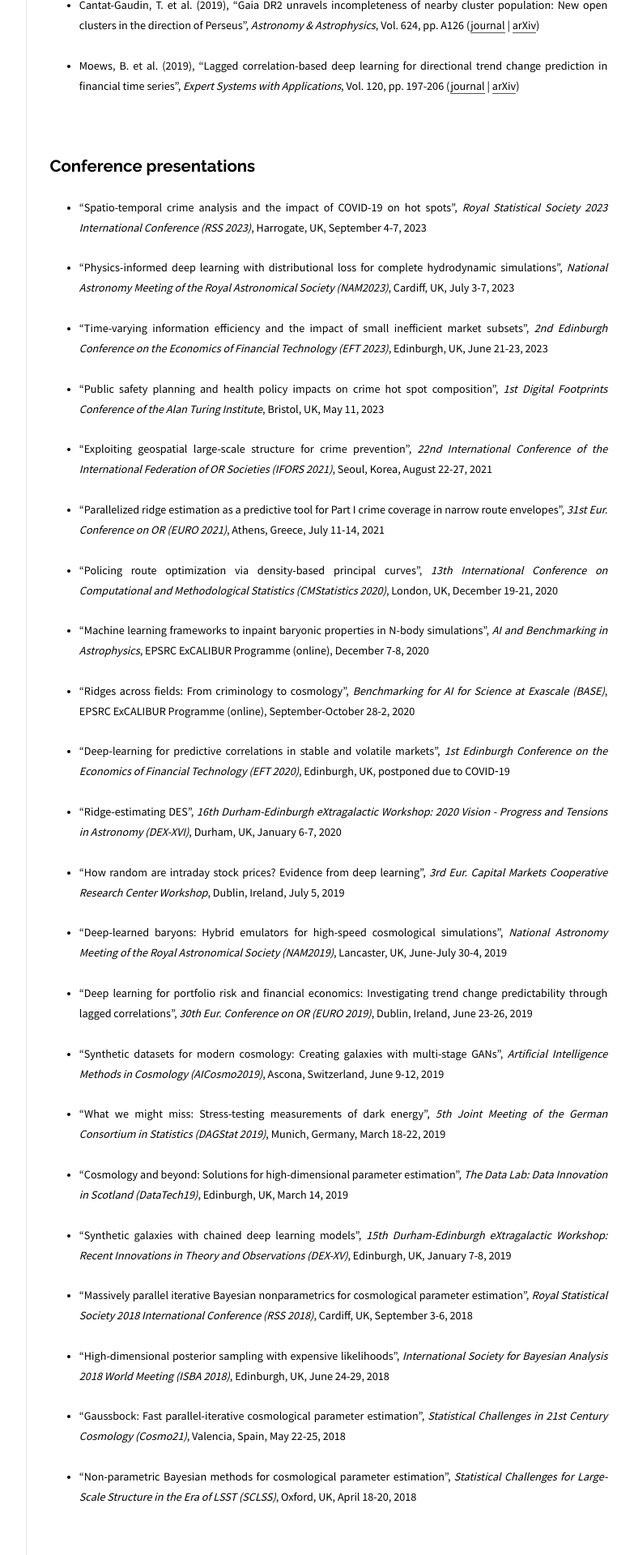
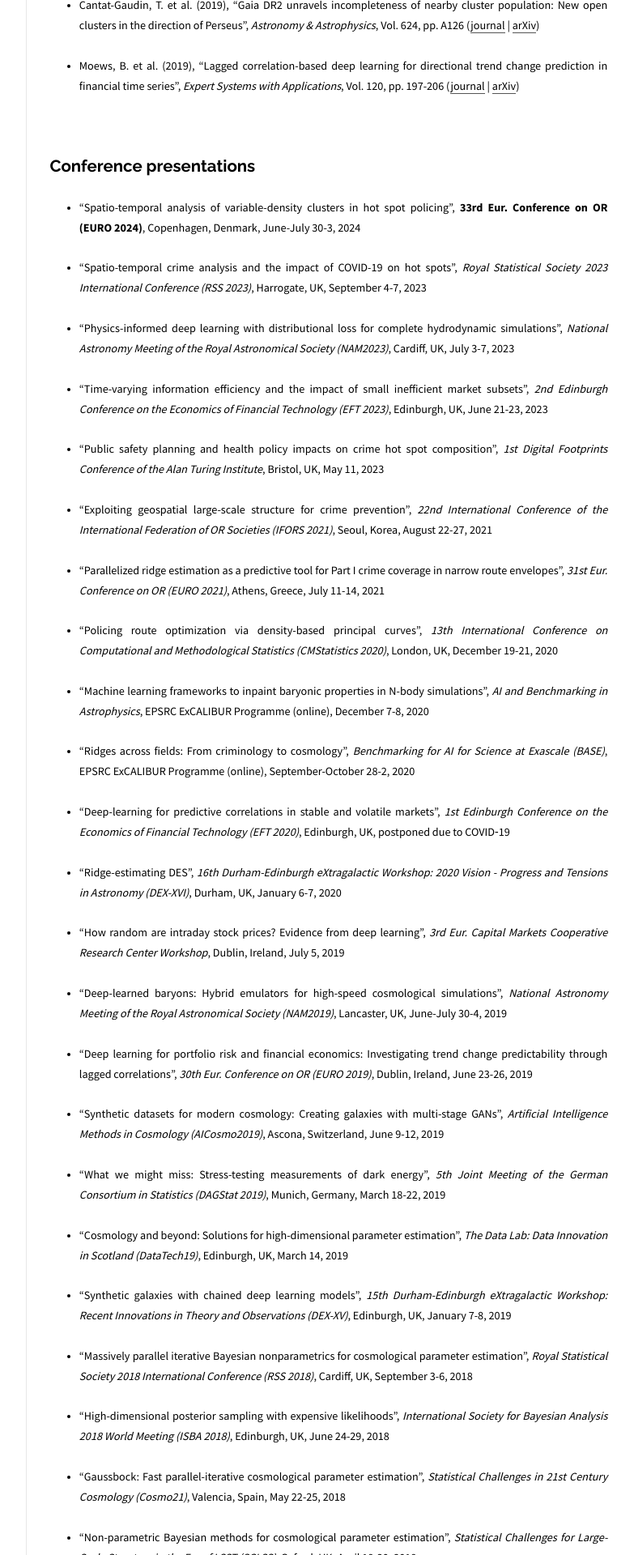
Before and after one commit to moews/moews.github.io, a Jekyll site: the page built from _posts/2017-03-25-publications.md, in a window 1280 px wide. Shown: the part 1171-3091 px from the top of the page at 81% size, without its empty margins (326-1109 px from the left). Built offline with Jekyll 4.4.1, drawn with Linux system fonts in a browser that asks for light colours.

Commit message:
Update 2017-03-25-publications.md

```diff
--- a/_posts/2017-03-25-publications.md
+++ b/_posts/2017-03-25-publications.md
@@ -48,6 +48,8 @@ REMOVE CONFERENCES
 
 ## Conference presentations
 
+* <small>"Spatio-temporal analysis of variable-density clusters in hot spot policing", __33rd Eur. Conference on OR (EURO 2024)__, Copenhagen, Denmark, June-July 30-3, 2024</small>
+
 * <small>"Spatio-temporal crime analysis and the impact of COVID-19 on hot spots", _Royal Statistical Society 2023 International Conference (RSS 2023)_, Harrogate, UK, September 4-7, 2023</small>
 
 * <small>"Physics-informed deep learning with distributional loss for complete hydrodynamic simulations", _National Astronomy Meeting of the Royal Astronomical Society (NAM2023)_, Cardiff, UK, July 3-7, 2023</small>
```
